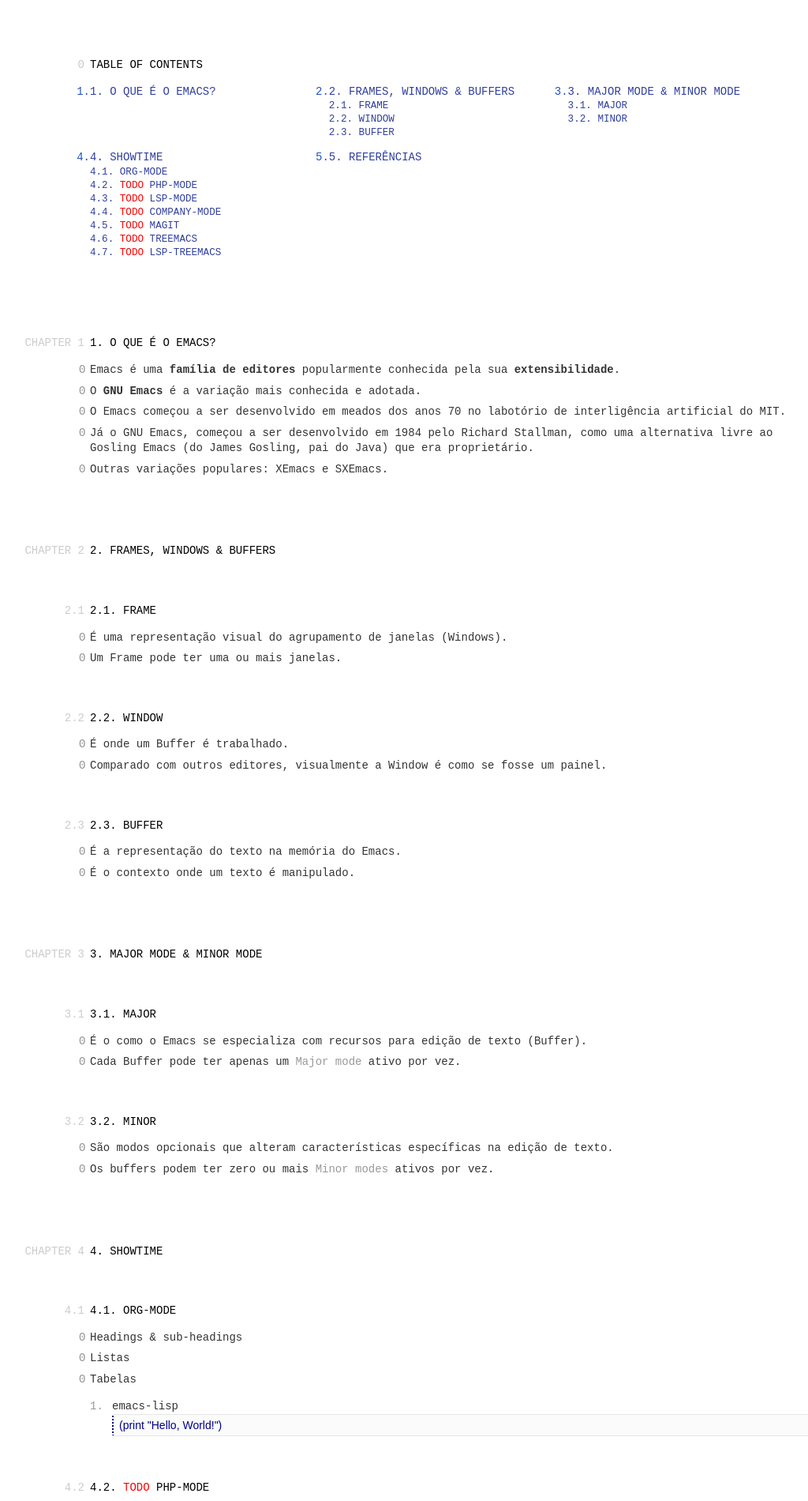
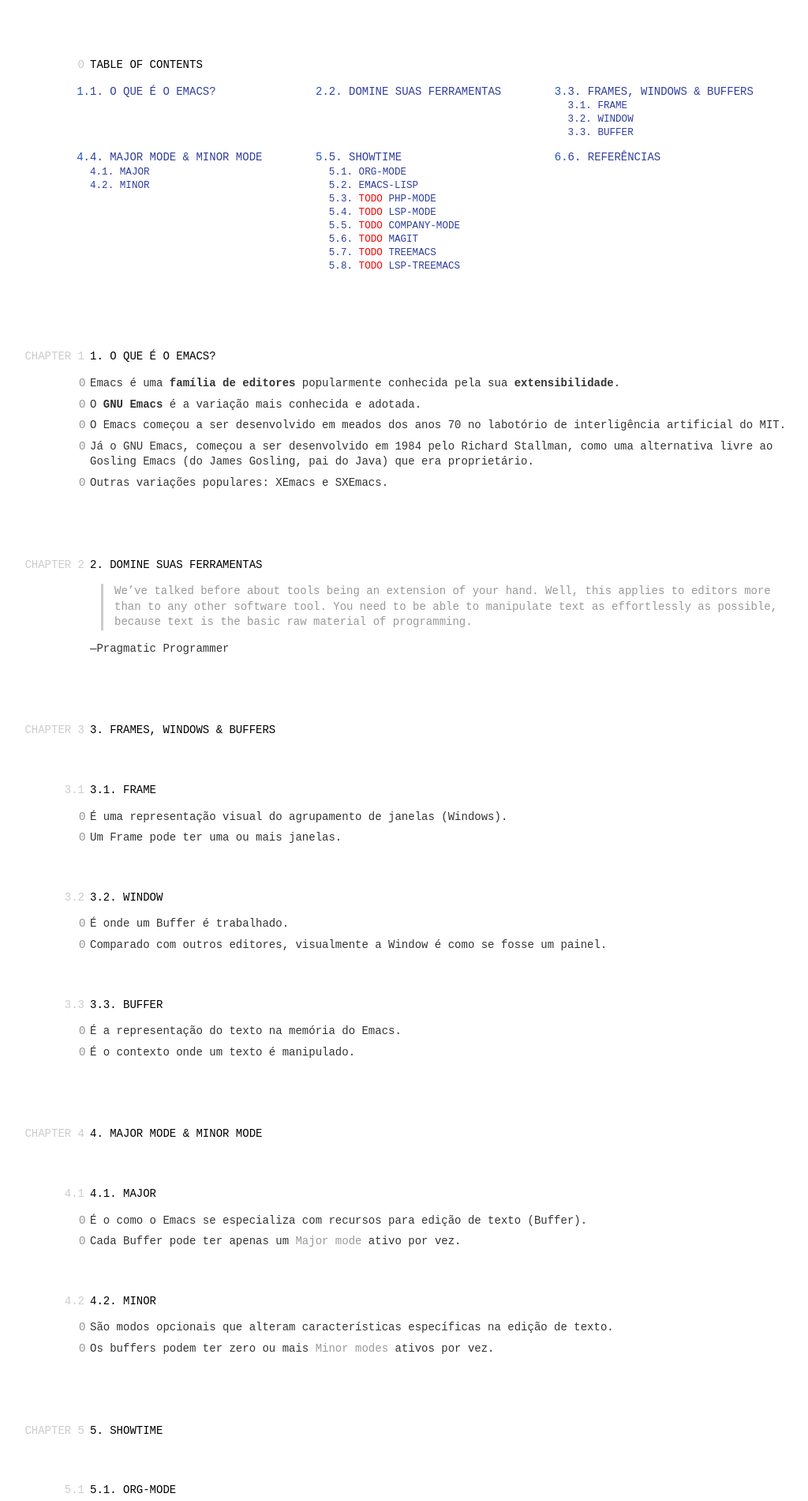
Before and after one commit to leocavalcante/leocavalcante.org, a plain HTML site: page docs/hello-emacs.html in a window 1280 px wide. Shown: the part 112-2012 px from the top of the page at 79% size, without its empty margins (66-1090 px from the left). Drawn offline with Linux system fonts and the light colour scheme.

Commit message:
more emacs talk content

```diff
--- a/docs/hello-emacs.html
+++ b/docs/hello-emacs.html
@@ -3,7 +3,7 @@
 "http://www.w3.org/TR/xhtml1/DTD/xhtml1-strict.dtd">
 <html xmlns="http://www.w3.org/1999/xhtml" lang="en" xml:lang="en">
 <head>
-<!-- 2023-05-02 Tue 11:56 -->
+<!-- 2023-05-03 Wed 21:27 -->
 <meta http-equiv="Content-Type" content="text/html;charset=utf-8" />
 <meta name="viewport" content="width=device-width, initial-scale=1" />
 <title>Hello, Emacs!</title>
@@ -205,31 +205,33 @@
 <div id="text-table-of-contents" role="doc-toc">
 <ul>
 <li><a href="#orgb156591">1. O que é o Emacs?</a></li>
-<li><a href="#org6c70e83">2. Frames, Windows &amp; Buffers</a>
+<li><a href="#org0cd6e7d">2. Domine suas ferramentas</a></li>
+<li><a href="#org6c70e83">3. Frames, Windows &amp; Buffers</a>
 <ul>
-<li><a href="#org30a4efd">2.1. Frame</a></li>
-<li><a href="#orgcec7888">2.2. Window</a></li>
-<li><a href="#org2b42f28">2.3. Buffer</a></li>
+<li><a href="#org30a4efd">3.1. Frame</a></li>
+<li><a href="#orgcec7888">3.2. Window</a></li>
+<li><a href="#org2b42f28">3.3. Buffer</a></li>
 </ul>
 </li>
-<li><a href="#orgbd9af5e">3. Major mode &amp; Minor mode</a>
+<li><a href="#orgbd9af5e">4. Major mode &amp; Minor mode</a>
 <ul>
-<li><a href="#org06f30bd">3.1. Major</a></li>
-<li><a href="#orgffc50ca">3.2. Minor</a></li>
+<li><a href="#org06f30bd">4.1. Major</a></li>
+<li><a href="#orgffc50ca">4.2. Minor</a></li>
 </ul>
 </li>
-<li><a href="#org58d9f55">4. Showtime</a>
+<li><a href="#org58d9f55">5. Showtime</a>
 <ul>
-<li><a href="#orgf7ccd81">4.1. org-mode</a></li>
-<li><a href="#org278b212">4.2. <span class="todo TODO">TODO</span> php-mode</a></li>
-<li><a href="#orgaf471e4">4.3. <span class="todo TODO">TODO</span> lsp-mode</a></li>
-<li><a href="#orgab7f2f1">4.4. <span class="todo TODO">TODO</span> company-mode</a></li>
-<li><a href="#org0c04b77">4.5. <span class="todo TODO">TODO</span> magit</a></li>
-<li><a href="#org7988d32">4.6. <span class="todo TODO">TODO</span> treemacs</a></li>
-<li><a href="#orge3d7dc6">4.7. <span class="todo TODO">TODO</span> lsp-treemacs</a></li>
+<li><a href="#orgf7ccd81">5.1. org-mode</a></li>
+<li><a href="#orgaf64b25">5.2. emacs-lisp</a></li>
+<li><a href="#org278b212">5.3. <span class="todo TODO">TODO</span> php-mode</a></li>
+<li><a href="#orgaf471e4">5.4. <span class="todo TODO">TODO</span> lsp-mode</a></li>
+<li><a href="#orgab7f2f1">5.5. <span class="todo TODO">TODO</span> company-mode</a></li>
+<li><a href="#org0c04b77">5.6. <span class="todo TODO">TODO</span> magit</a></li>
+<li><a href="#org7988d32">5.7. <span class="todo TODO">TODO</span> treemacs</a></li>
+<li><a href="#orge3d7dc6">5.8. <span class="todo TODO">TODO</span> lsp-treemacs</a></li>
 </ul>
 </li>
-<li><a href="#org77a1cd7">5. Referências</a></li>
+<li><a href="#org77a1cd7">6. Referências</a></li>
 </ul>
 </div>
 </div>
@@ -255,13 +257,31 @@ Gosling, pai do Java) que era proprietário.</li>
 </div>
 </div>
 
+<div id="outline-container-org0cd6e7d" class="outline-2">
+<h2 id="org0cd6e7d"><span class="section-number-2">2.</span> Domine suas ferramentas</h2>
+<div class="outline-text-2" id="text-2">
+<blockquote>
+<p>
+We’ve talked before about tools being an extension of your hand.
+Well, this applies to editors more than to any other software tool.
+You need to be able to manipulate text as effortlessly as possible,
+because text is the basic raw material of programming.
+</p>
+</blockquote>
+<p>
+—Pragmatic Programmer
+</p>
+</div>
+</div>
+
+
 <div id="outline-container-org6c70e83" class="outline-2">
-<h2 id="org6c70e83"><span class="section-number-2">2.</span> Frames, Windows &amp; Buffers</h2>
-<div class="outline-text-2" id="text-2">
+<h2 id="org6c70e83"><span class="section-number-2">3.</span> Frames, Windows &amp; Buffers</h2>
+<div class="outline-text-2" id="text-3">
 </div>
 <div id="outline-container-org30a4efd" class="outline-3">
-<h3 id="org30a4efd"><span class="section-number-3">2.1.</span> Frame</h3>
-<div class="outline-text-3" id="text-2-1">
+<h3 id="org30a4efd"><span class="section-number-3">3.1.</span> Frame</h3>
+<div class="outline-text-3" id="text-3-1">
 <ul class="org-ul">
 <li>É uma representação visual do agrupamento de janelas (Windows).</li>
 
@@ -271,8 +291,8 @@ Gosling, pai do Java) que era proprietário.</li>
 </div>
 
 <div id="outline-container-orgcec7888" class="outline-3">
-<h3 id="orgcec7888"><span class="section-number-3">2.2.</span> Window</h3>
-<div class="outline-text-3" id="text-2-2">
+<h3 id="orgcec7888"><span class="section-number-3">3.2.</span> Window</h3>
+<div class="outline-text-3" id="text-3-2">
 <ul class="org-ul">
 <li>É onde um Buffer é trabalhado.</li>
 
@@ -283,8 +303,8 @@ um painel.</li>
 </div>
 
 <div id="outline-container-org2b42f28" class="outline-3">
-<h3 id="org2b42f28"><span class="section-number-3">2.3.</span> Buffer</h3>
-<div class="outline-text-3" id="text-2-3">
+<h3 id="org2b42f28"><span class="section-number-3">3.3.</span> Buffer</h3>
+<div class="outline-text-3" id="text-3-3">
 <ul class="org-ul">
 <li>É a representação do texto na memória do Emacs.</li>
 
@@ -295,12 +315,12 @@ um painel.</li>
 </div>
 
 <div id="outline-container-orgbd9af5e" class="outline-2">
-<h2 id="orgbd9af5e"><span class="section-number-2">3.</span> Major mode &amp; Minor mode</h2>
-<div class="outline-text-2" id="text-3">
+<h2 id="orgbd9af5e"><span class="section-number-2">4.</span> Major mode &amp; Minor mode</h2>
+<div class="outline-text-2" id="text-4">
 </div>
 <div id="outline-container-org06f30bd" class="outline-3">
-<h3 id="org06f30bd"><span class="section-number-3">3.1.</span> Major</h3>
-<div class="outline-text-3" id="text-3-1">
+<h3 id="org06f30bd"><span class="section-number-3">4.1.</span> Major</h3>
+<div class="outline-text-3" id="text-4-1">
 <ul class="org-ul">
 <li>É o como o Emacs se especializa com recursos para edição de texto
 (Buffer).</li>
@@ -311,8 +331,8 @@ um painel.</li>
 </div>
 
 <div id="outline-container-orgffc50ca" class="outline-3">
-<h3 id="orgffc50ca"><span class="section-number-3">3.2.</span> Minor</h3>
-<div class="outline-text-3" id="text-3-2">
+<h3 id="orgffc50ca"><span class="section-number-3">4.2.</span> Minor</h3>
+<div class="outline-text-3" id="text-4-2">
 <ul class="org-ul">
 <li>São modos opcionais que alteram características específicas na
 edição de texto.</li>
@@ -324,12 +344,12 @@ edição de texto.</li>
 </div>
 
 <div id="outline-container-org58d9f55" class="outline-2">
-<h2 id="org58d9f55"><span class="section-number-2">4.</span> Showtime</h2>
-<div class="outline-text-2" id="text-4">
+<h2 id="org58d9f55"><span class="section-number-2">5.</span> Showtime</h2>
+<div class="outline-text-2" id="text-5">
 </div>
 <div id="outline-container-orgf7ccd81" class="outline-3">
-<h3 id="orgf7ccd81"><span class="section-number-3">4.1.</span> org-mode</h3>
-<div class="outline-text-3" id="text-4-1">
+<h3 id="orgf7ccd81"><span class="section-number-3">5.1.</span> org-mode</h3>
+<div class="outline-text-3" id="text-5-1">
 <ul class="org-ul">
 <li>Headings &amp; sub-headings</li>
 
@@ -338,47 +358,49 @@ edição de texto.</li>
 <li>Tabelas</li>
 </ul>
 </div>
+</div>
 
-<ol class="org-ol">
-<li><a id="orgaf64b25"></a>emacs-lisp<br />
-<div class="outline-text-5" id="text-4-1-0-1">
-<div class="org-src-container">
-<pre class="src src-emacs-lisp">(print "Hello, World!")
+<div id="outline-container-orgaf64b25" class="outline-3">
+<h3 id="orgaf64b25"><span class="section-number-3">5.2.</span> emacs-lisp</h3>
+<div class="outline-text-3" id="text-5-2">
+<ul class="org-ul">
+<li>Primeiras edições no <code>init.el</code></li>
+</ul>
+
+<pre class="example">
+Hello, World!
 </pre>
 </div>
 </div>
-</li>
-</ol>
-</div>
 
 <div id="outline-container-org278b212" class="outline-3">
-<h3 id="org278b212"><span class="section-number-3">4.2.</span> <span class="todo TODO">TODO</span> php-mode</h3>
+<h3 id="org278b212"><span class="section-number-3">5.3.</span> <span class="todo TODO">TODO</span> php-mode</h3>
 </div>
 
 <div id="outline-container-orgaf471e4" class="outline-3">
-<h3 id="orgaf471e4"><span class="section-number-3">4.3.</span> <span class="todo TODO">TODO</span> lsp-mode</h3>
+<h3 id="orgaf471e4"><span class="section-number-3">5.4.</span> <span class="todo TODO">TODO</span> lsp-mode</h3>
 </div>
 
 <div id="outline-container-orgab7f2f1" class="outline-3">
-<h3 id="orgab7f2f1"><span class="section-number-3">4.4.</span> <span class="todo TODO">TODO</span> company-mode</h3>
+<h3 id="orgab7f2f1"><span class="section-number-3">5.5.</span> <span class="todo TODO">TODO</span> company-mode</h3>
 </div>
 
 <div id="outline-container-org0c04b77" class="outline-3">
-<h3 id="org0c04b77"><span class="section-number-3">4.5.</span> <span class="todo TODO">TODO</span> magit</h3>
+<h3 id="org0c04b77"><span class="section-number-3">5.6.</span> <span class="todo TODO">TODO</span> magit</h3>
 </div>
 
 <div id="outline-container-org7988d32" class="outline-3">
-<h3 id="org7988d32"><span class="section-number-3">4.6.</span> <span class="todo TODO">TODO</span> treemacs</h3>
+<h3 id="org7988d32"><span class="section-number-3">5.7.</span> <span class="todo TODO">TODO</span> treemacs</h3>
 </div>
 
 <div id="outline-container-orge3d7dc6" class="outline-3">
-<h3 id="orge3d7dc6"><span class="section-number-3">4.7.</span> <span class="todo TODO">TODO</span> lsp-treemacs</h3>
+<h3 id="orge3d7dc6"><span class="section-number-3">5.8.</span> <span class="todo TODO">TODO</span> lsp-treemacs</h3>
 </div>
 </div>
 
 <div id="outline-container-org77a1cd7" class="outline-2">
-<h2 id="org77a1cd7"><span class="section-number-2">5.</span> Referências</h2>
-<div class="outline-text-2" id="text-5">
+<h2 id="org77a1cd7"><span class="section-number-2">6.</span> Referências</h2>
+<div class="outline-text-2" id="text-6">
 <ul class="org-ul">
 <li><a href="https://www.gnu.org/software/emacs/">GNU Emacs</a></li>
 <li><a href="https://www.youtube.com/@SystemCrafters">System Crafters</a></li>
@@ -391,7 +413,7 @@ edição de texto.</li>
 </div>
 <div id="postamble" class="status">
 <p class="author">Author: Leo Cavalcante</p>
-<p class="date">Created: 2023-05-02 Tue 11:56</p>
+<p class="date">Created: 2023-05-03 Wed 21:27</p>
 <p class="validation"><a href="https://validator.w3.org/check?uri=referer">Validate</a></p>
 </div>
 </body>
```
Also changed, not shown: docs/index.html (+2 -2 lines), 1 other file.
